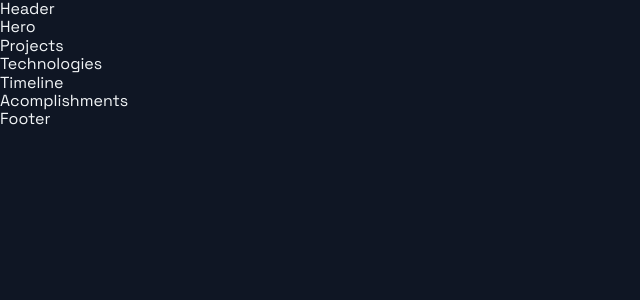
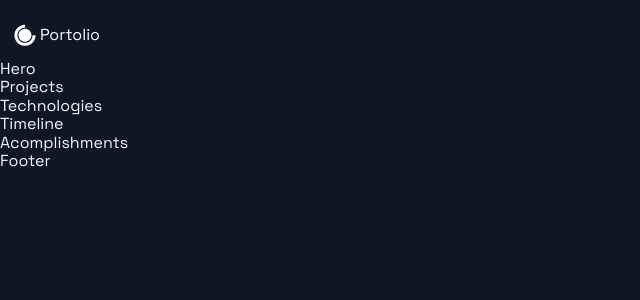
Before and after one commit to maisoncastro/react-practise, a Next.js app: page / in a window 1280 px wide. Shown: the top 300 px of the page, without its empty margins (0-640 px from the left). Built offline with nearby package versions, Linux system fonts and the light colour scheme.

Commit message:
Added styled

```diff
--- a/src/components/Header/Header.js
+++ b/src/components/Header/Header.js
@@ -6,9 +6,15 @@
 import { Container, Div1, Div2, Div3, NavLink, SocialIcons } from './HeaderStyles';
 
 const Header = () =>  (
-  <div>
-    Header
-  </div>
+  <Container>
+    <Div1>
+      <Link href="/">
+        <a style={{ display: "flex", alignItems: "center", color: 'white'}}>
+          <DiCssdeck size="3rem"/> <span>Portolio</span>
+        </a>
+      </Link>
+    </Div1>
+  </Container>
 );
 
 export default Header;
```
